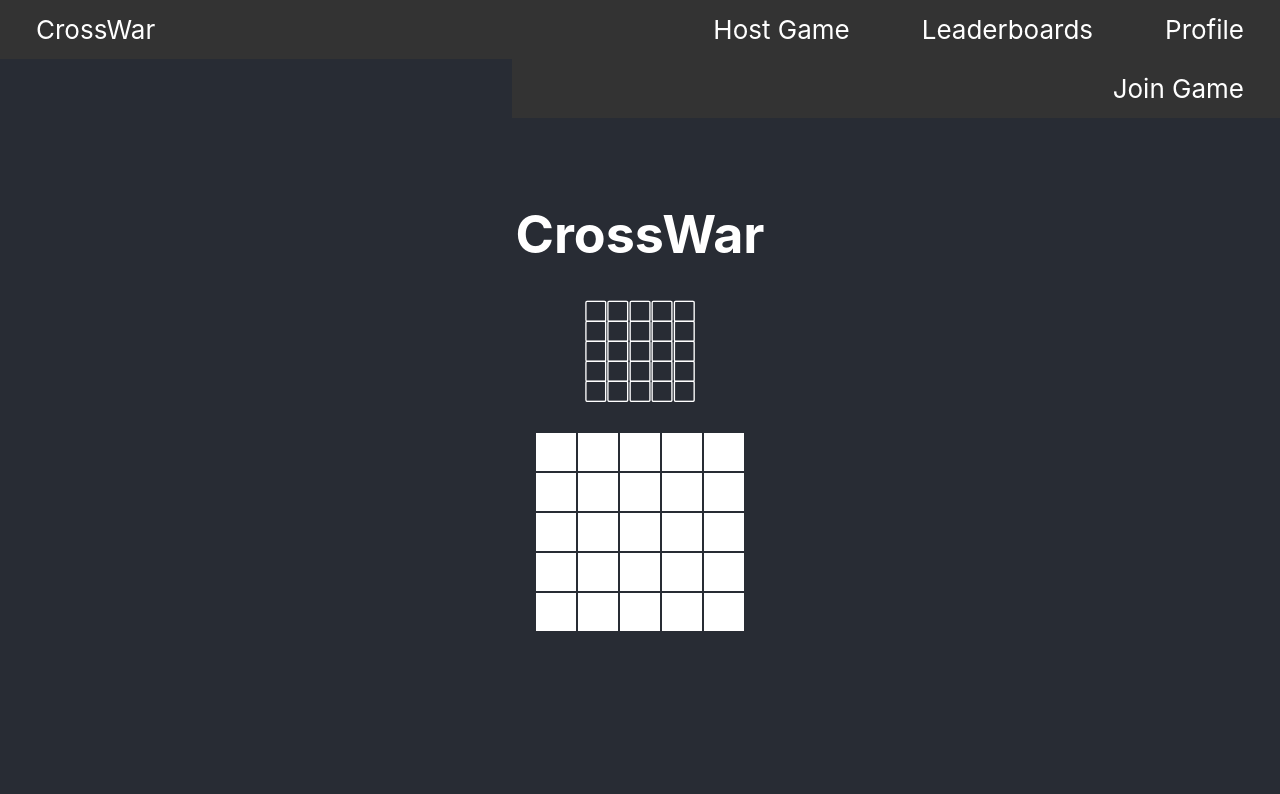
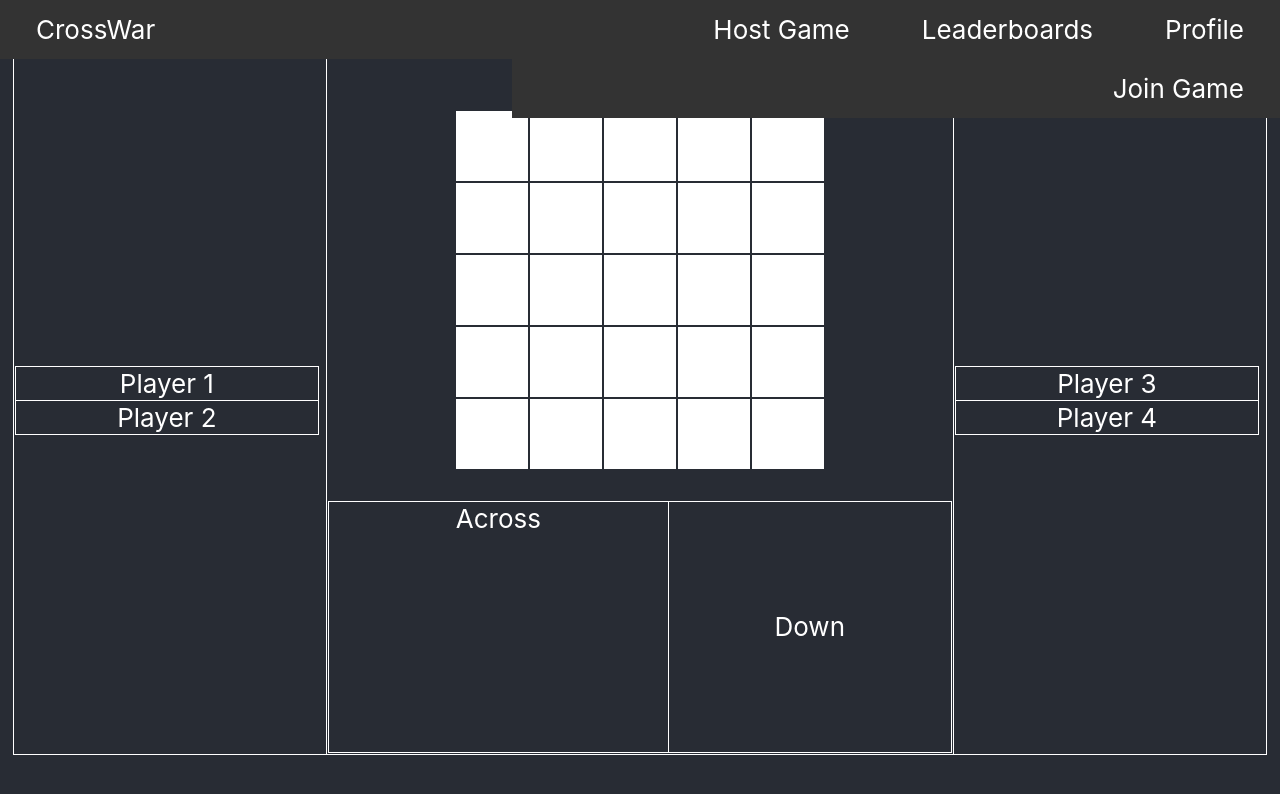
Before and after one commit to npgilman/mini-crossword, a React (Create React App) app in the folder crosswar/: page / in a window 1280 px wide. Shown: the top 794 px of the page. Built offline with nearby package versions, Linux system fonts and the light colour scheme.

Commit message:
Layout Changes
ugly box borders are temporary

```diff
--- a/crosswar/src/App.css
+++ b/crosswar/src/App.css
@@ -16,12 +16,12 @@
 
 /* single box where text is entered */
 .letter-box {
-  width: 32px;
-  height: 32px;
+  width: 64px;
+  height: 64px;
   margin: 1px;
   text-align: center;
   border: 2px solid transparent;
-  font-size: 32px;
+  font-size: 64px;
   text-transform: uppercase;
 }
 
@@ -111,3 +111,12 @@ a, a:hover, a:focus, a:active {
   text-decoration: none;
   color: inherit;
 }
+
+table, td, th {
+  border: 1px solid;
+}
+
+table {
+  width: 98%;
+  border-collapse: collapse;
+}
--- a/crosswar/src/App.js
+++ b/crosswar/src/App.js
@@ -6,10 +6,81 @@ function App() {
   return (
     <div className="App">
       <header className="App-header">
+        {/* 'CrosswarNav' component contains the navbar */}
       <CrosswarNav />
-        <h1>CrossWar</h1>
-        {/* 'Grid' component contains the crossword grid and status board */}
-        <Grid />
+      <table>
+        <tr>
+          <td style={{width: "25%"}}>
+            <table>
+              <tr>
+                <td>
+                  Player 1
+                </td>
+              </tr>
+              <tr>
+                <td>
+                  Player 2
+                </td>
+              </tr>
+            </table>
+          </td>
+          <td style={{width: "50%"}}>
+            {/* ClueBar Goes Here */}
+            Cluebar
+            <br></br>
+            <br></br>
+            {/* 'Grid' component contains the crossword grid and status board */}
+            <Grid />
+            <br></br>
+            <table style={{width: "100%"}}>
+              <tr>
+                <td>
+                  {/* Across Clues Go Here*/}
+                  Across
+                  <br>
+                  </br>
+                  <br>
+                  </br>
+                  <br>
+                  </br>
+                  <br>
+                  </br>
+                  <br>
+                  </br>
+                  <br>
+                  </br>
+                  <br>
+                  </br>
+                  <br>
+                  </br>
+                </td>
+                <td>
+                  {/* Down Clues Go Here */}
+                  Down
+                </td>
+              </tr>
+            </table>
+          </td>
+          <td style={{width: "25%"}}>
+            <table>
+              <tr>
+                <td>
+                  Player 3
+                </td>
+              </tr>
+              <tr>
+                <td>
+                  Player 4
+                </td>
+              </tr>
+            </table>
+          </td>
+        </tr>
+
+      </table>
+
+
+
       </header>
     </div>
   );
--- a/crosswar/src/components/Grid.js
+++ b/crosswar/src/components/Grid.js
@@ -192,7 +192,7 @@ function backgroundColor(rowIndex, colIndex) { // cell color
   return (
     <>
     {/* Opponent's Status Board */}
-    <div className="opponent-grid">
+    {/* <div className="opponent-grid">
       {statusBoard.map((row, rowIndex) => (
         <div key={rowIndex}>
           {row.map((cell, colIndex) => (
@@ -203,7 +203,7 @@ function backgroundColor(rowIndex, colIndex) { // cell color
         </div>
       ))}
     </div>
-    <br></br>
+    <br></br> */}
     {/* Interactive Crossword Grid */}
     <div ref={crosswordRef}>
         {grid.map((row, rowIndex) => (
```
